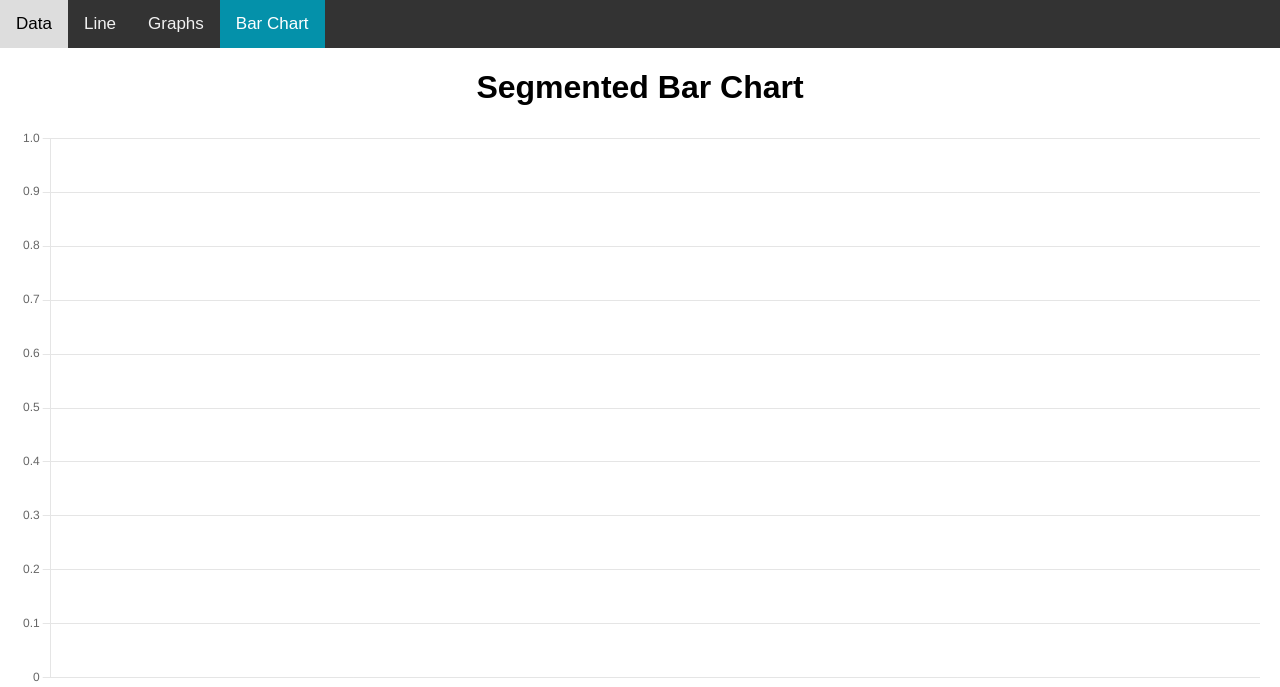
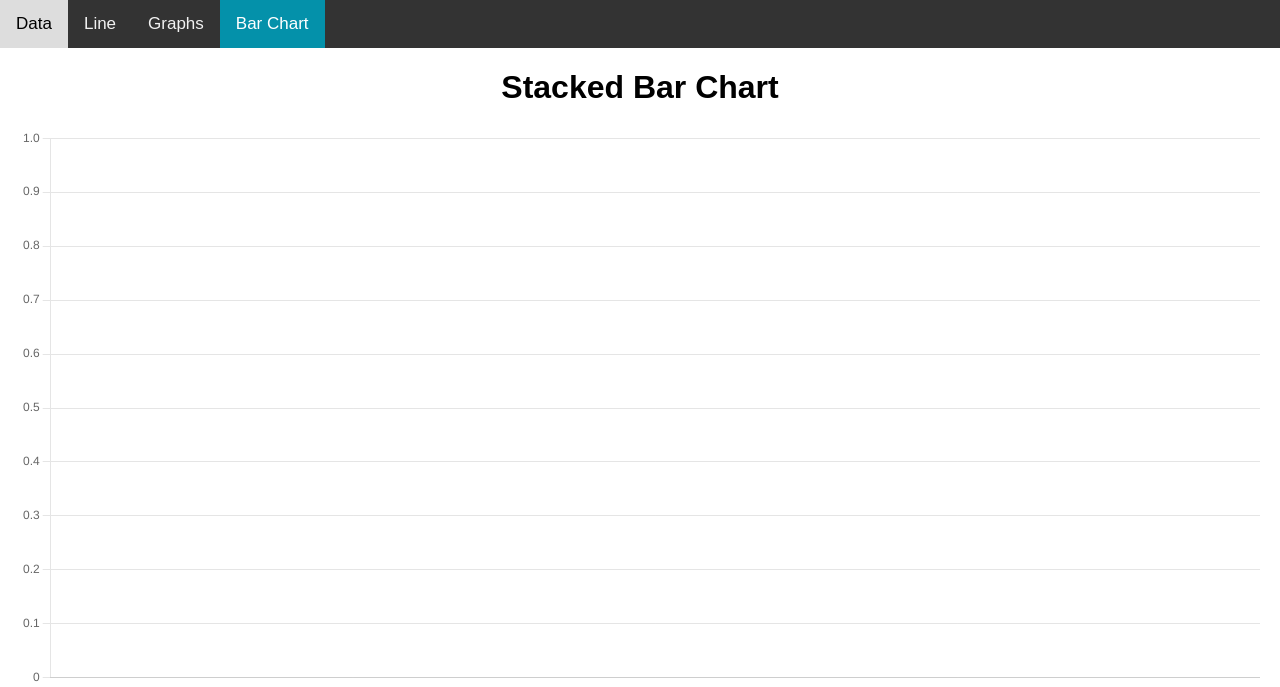
Before and after one commit to spencer104/expense_tracker, a Flask app: page /bar_chart in a window 1280 px wide. Shown: the top 687 px of the page. Run offline with Flask 3, Linux system fonts and the light colour scheme; data that the repository does not hold is empty.

Commit message:
Code good

```diff
--- a/app.py
+++ b/app.py
@@ -128,7 +128,6 @@ def line():
 @app.route('/bar_chart')
 def bar_chart():
     expenses = Expense.query.all()
-    expense_names = [expense.name for expense in expenses]
     cost_types = list(set(expense.cost_type for expense in expenses))
 
     expense_data = {}
--- a/templates/bar_chart.html
+++ b/templates/bar_chart.html
@@ -1,10 +1,9 @@
-
 <!DOCTYPE html>
 <html lang="en">
 <head>
     <meta charset="UTF-8">
     <meta name="viewport" content="width=device-width, initial-scale=1.0">
-    <title>Segmented Bar Chart</title>
+    <title>Stacked Bar Chart</title>
     <script src="https://cdn.jsdelivr.net/npm/chart.js"></script>
     <style>
         body {
@@ -61,7 +60,7 @@
         <a href="/bar_chart" class="active">Bar Chart</a>
     </div>
 
-    <h1>Segmented Bar Chart</h1>
+    <h1>Stacked Bar Chart</h1>
 
     <div id="chart-container">
         <canvas id="myBarChart"></canvas>
@@ -70,6 +69,19 @@
     <script>
         var labels = JSON.parse('{{ labels | tojson | safe }}');
         var datasets = JSON.parse('{{ datasets | tojson | safe }}');
+
+        var colors = [
+            'rgba(255, 99, 132, 0.5)',
+            'rgba(54, 162, 235, 0.5)',
+            'rgba(255, 206, 86, 0.5)',
+            'rgba(75, 192, 192, 0.5)',
+            'rgba(153, 102, 255, 0.5)',
+            'rgba(255, 159, 64, 0.5)'
+        ];
+
+        datasets.forEach(function(dataset, index) {
+            dataset.backgroundColor = colors[index % colors.length];
+        });
 
         var ctxBar = document.getElementById('myBarChart').getContext('2d');
         var myBarChart = new Chart(ctxBar, {
@@ -82,13 +94,18 @@
                 responsive: true,
                 maintainAspectRatio: false,
                 scales: {
+                    x: {
+                        stacked: true,
+                    },
                     y: {
                         beginAtZero: true,
-
+                        stacked: true,
                     }
                 },
-                legend: {
-                    display: true
+                plugins: {
+                    legend: {
+                        display: true
+                    }
                 }
             }
         });
```
Also changed, not shown: templates/graphs.html (+26 -4 lines).
